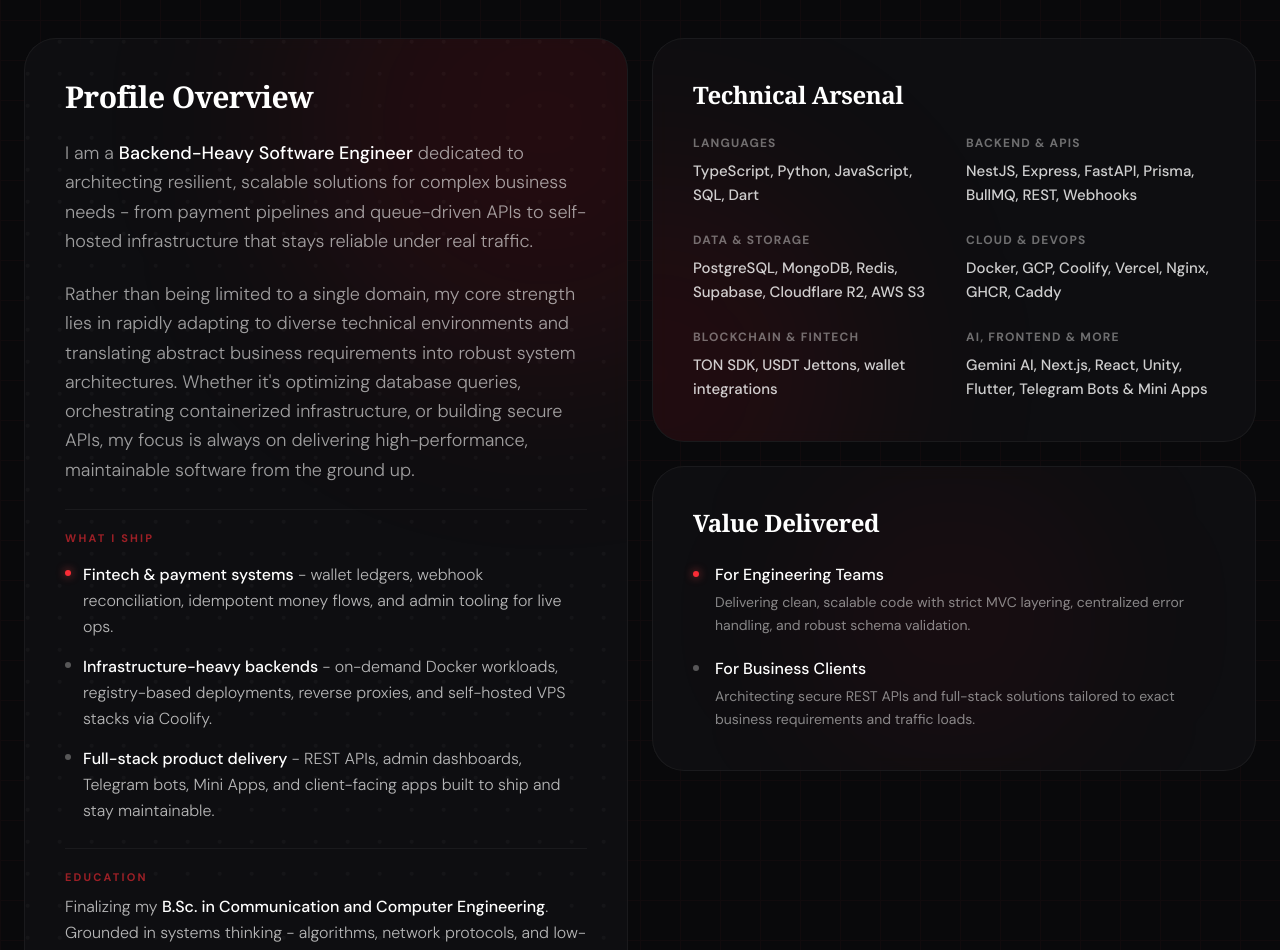
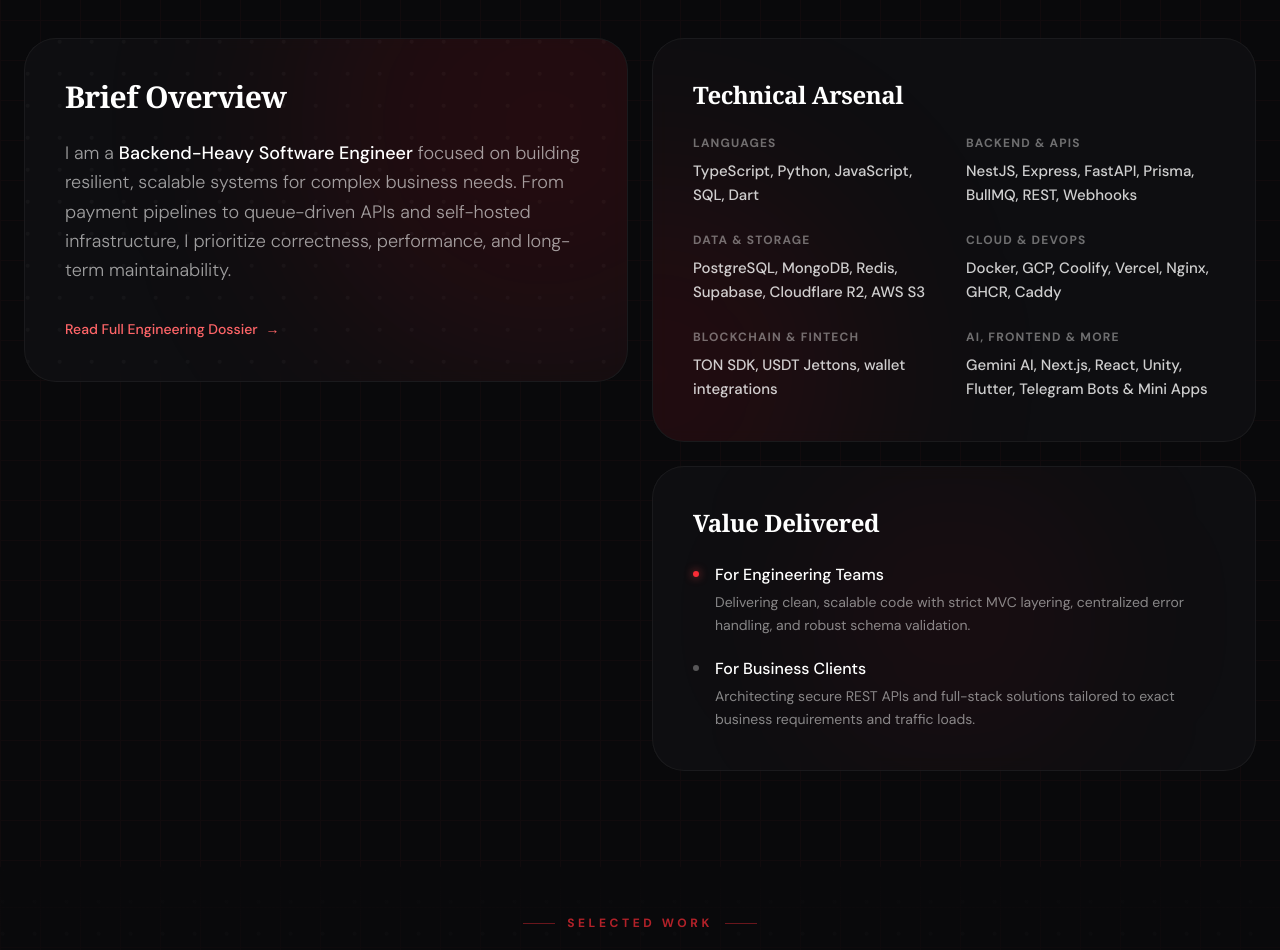
Before and after one commit to devYahia/portfolio-editorial-v2, a Next.js app: page / in a window 1280 px wide. Shown: the part 1020-1970 px from the top of the page. Built offline with nearby package versions, Linux system fonts and the light colour scheme.

Commit message:
fix: resolve redundant content, update tech stack to Node.js/TypeScript, fix OG preview domains and blog theme mismatch

```diff
--- a/src/app/about/page.tsx
+++ b/src/app/about/page.tsx
@@ -170,7 +170,7 @@
                   </div>
                   <div className="flex items-start justify-between gap-2 pb-2 border-b border-zinc-800">
                     <span className="text-zinc-500">Core Stack</span>
-                    <span className="font-medium text-zinc-200 text-right">Python, TypeScript, Go</span>
+                    <span className="font-medium text-zinc-200 text-right">Node.js, TypeScript</span>
                   </div>
                   <div className="flex items-start justify-between gap-2">
                     <span className="text-zinc-500">Status</span>
--- a/src/app/contact/page.tsx
+++ b/src/app/contact/page.tsx
@@ -87,7 +87,7 @@
 const guidelines = [
   {
     title: "Full-Time & Contract Roles",
-    text: "Open to remote backend software engineering roles (Python, Node.js, TypeScript, Go). Please include team size, tech stack, and role responsibilities.",
+    text: "Open to remote backend software engineering roles (Node.js, TypeScript). Please include team size, tech stack, and role responsibilities.",
   },
   {
     title: "System Architecture Consulting",
--- a/src/app/opengraph-image.tsx
+++ b/src/app/opengraph-image.tsx
@@ -70,7 +70,7 @@
                             YZ
                         </div>
                         <span style={{ display: "flex", fontSize: 22, color: "#a1a1aa", fontWeight: 600 }}>
-                            devyahia.me
+                            yahia.website
                         </span>
                     </div>
 
@@ -107,7 +107,7 @@
                         }}
                     >
                         <span>Egypt · Open to roles and freelance work</span>
-                        <span>FastAPI · NestJS · PostgreSQL · Docker · TON</span>
+                        <span>Node.js · TypeScript · PostgreSQL · Docker · TON</span>
                     </div>
                 </div>
             </div>
--- a/src/components/red-grid/GlobalRedBento.tsx
+++ b/src/components/red-grid/GlobalRedBento.tsx
@@ -69,67 +69,20 @@
             <div className="absolute top-0 right-0 w-[280px] sm:w-[400px] lg:w-[500px] h-[280px] sm:h-[400px] lg:h-[500px] bg-red-600/10 rounded-full blur-[80px] sm:blur-[100px] pointer-events-none translate-x-1/3 -translate-y-1/3 group-hover:bg-red-600/15 transition-colors duration-1000" />
 
             <div className="relative z-10 space-y-5 sm:space-y-6">
-              <h3 className="text-2xl sm:text-3xl font-serif text-white">Profile Overview</h3>
+              <h3 className="text-2xl sm:text-3xl font-serif text-white mb-6">Brief Overview</h3>
 
-              <p className="text-white/60 text-[15px] sm:text-base md:text-lg leading-relaxed font-light">
+              <p className="text-white/60 text-[15px] sm:text-base md:text-lg leading-relaxed font-light mb-6">
                 I am a{' '}
                 <span className="text-white font-medium">Backend-Heavy Software Engineer</span>{' '}
-                dedicated to architecting resilient, scalable solutions for complex business needs -
-                from payment pipelines and queue-driven APIs to self-hosted infrastructure that stays
-                reliable under real traffic.
-              </p>
-              <p className="text-white/60 text-[15px] sm:text-base md:text-lg leading-relaxed font-light">
-                Rather than being limited to a single domain, my core strength lies in rapidly adapting to
-                diverse technical environments and translating abstract business requirements into robust
-                system architectures. Whether it&apos;s optimizing database queries, orchestrating
-                containerized infrastructure, or building secure APIs, my focus is always on delivering
-                high-performance, maintainable software from the ground up.
+                focused on building resilient, scalable systems for complex business needs. From
+                payment pipelines to queue-driven APIs and self-hosted infrastructure, I prioritize
+                correctness, performance, and long-term maintainability.
               </p>
 
-              <div className="pt-4 sm:pt-5 border-t border-white/5 space-y-3 sm:space-y-4">
-                <p className="text-[10px] sm:text-[11px] font-bold tracking-[0.18em] sm:tracking-[0.2em] uppercase text-red-500/60">
-                  What I Ship
-                </p>
-                <ul className="space-y-3 sm:space-y-3.5">
-                  <li className="flex gap-3 items-start">
-                    <span className="w-1.5 h-1.5 rounded-full bg-red-500 mt-2 shrink-0 shadow-[0_0_8px_rgba(239,68,68,0.8)]" />
-                    <p className="text-white/70 text-[15px] sm:text-base leading-relaxed font-light">
-                      <span className="text-white font-medium">Fintech & payment systems</span> - wallet
-                      ledgers, webhook reconciliation, idempotent money flows, and admin tooling for live
-                      ops.
-                    </p>
-                  </li>
-                  <li className="flex gap-3 items-start">
-                    <span className="w-1.5 h-1.5 rounded-full bg-white/30 mt-2 shrink-0" />
-                    <p className="text-white/70 text-[15px] sm:text-base leading-relaxed font-light">
-                      <span className="text-white font-medium">Infrastructure-heavy backends</span> -
-                      on-demand Docker workloads, registry-based deployments, reverse proxies, and
-                      self-hosted VPS stacks via Coolify.
-                    </p>
-                  </li>
-                  <li className="flex gap-3 items-start">
-                    <span className="w-1.5 h-1.5 rounded-full bg-white/30 mt-2 shrink-0" />
-                    <p className="text-white/70 text-[15px] sm:text-base leading-relaxed font-light">
-                      <span className="text-white font-medium">Full-stack product delivery</span> - REST
-                      APIs, admin dashboards, Telegram bots, Mini Apps, and client-facing apps built to
-                      ship and stay maintainable.
-                    </p>
-                  </li>
-                </ul>
-              </div>
-
-              <div className="pt-4 sm:pt-5 border-t border-white/5">
-                <p className="text-[10px] sm:text-[11px] font-bold tracking-[0.18em] sm:tracking-[0.2em] uppercase text-red-500/60 mb-2">
-                  Education
-                </p>
-                <p className="text-white/70 text-[15px] sm:text-base leading-relaxed font-light">
-                  Finalizing my{' '}
-                  <span className="text-white font-medium">
-                    B.Sc. in Communication and Computer Engineering
-                  </span>
-                  . Grounded in systems thinking - algorithms, network protocols, and low-level behavior -
-                  so what I ship stays fast and reliable under real load.
-                </p>
+              <div className="pt-2">
+                <a href="/about" className="inline-flex items-center gap-2 text-sm font-medium text-red-400 hover:text-red-300 transition-colors">
+                  Read Full Engineering Dossier <span aria-hidden="true">&rarr;</span>
+                </a>
               </div>
             </div>
           </motion.div>
--- a/src/components/red-grid/GlobalRedHero.tsx
+++ b/src/components/red-grid/GlobalRedHero.tsx
@@ -38,7 +38,7 @@
             scalable <span className="font-bold text-white">systems</span>
           </h1>
           <div className="flex flex-col sm:flex-row flex-wrap gap-3 sm:gap-4 w-full sm:w-auto">
-            <a href="mailto:mrzak051@gmail.com" className="bg-white text-black font-semibold px-6 sm:px-10 py-3.5 sm:py-4 rounded-xl hover:bg-neutral-200 transition-colors text-sm tracking-wide inline-flex items-center justify-center w-full sm:w-auto">
+            <a href="mailto:devyahiazakaria@gmail.com" className="bg-white text-black font-semibold px-6 sm:px-10 py-3.5 sm:py-4 rounded-xl hover:bg-neutral-200 transition-colors text-sm tracking-wide inline-flex items-center justify-center w-full sm:w-auto">
               Let&apos;s Talk
             </a>
             <a href="/Yahia-Zakaria-Resume.pdf" download="Yahia-Zakaria-Resume.pdf" className="bg-[#111111]/50 text-white border border-white/20 font-semibold px-6 sm:px-10 py-3.5 sm:py-4 rounded-xl hover:bg-white/5 transition-colors flex items-center justify-center gap-3 text-sm tracking-wide backdrop-blur-sm w-full sm:w-auto">
--- a/src/lib/constants.ts
+++ b/src/lib/constants.ts
@@ -7,7 +7,7 @@
     title: "Backend-Heavy Software Engineer",
     description:
         "Yahia Mohamed Zakaria Youssef (Yahia Zakaria) is a Backend-Heavy Software Engineer from Egypt who builds production-grade systems: Telegram commerce platforms, payment pipelines, Docker-based infrastructure, FastAPI/NestJS APIs, and full-stack web applications. Open to backend engineering roles and freelance projects.",
-    url: "https://www.devyahia.me",
+    url: "https://yahia.website",
     ogImage: "/opengraph-image",
     locale: "en_US",
     location: {
@@ -16,9 +16,9 @@
     },
     links: {
         github: "https://github.com/devYahia",
-        linkedin: "https://www.linkedin.com/in/yahia-zakaria-911149265/",
+        linkedin: "https://www.linkedin.com/in/yahiamzakaria/",
         twitter: "https://x.com/YahiaSWE",
-        email: "mrzak051@gmail.com",
+        email: "devyahiazakaria@gmail.com",
         resume: "/Yahia-Zakaria-Resume.pdf",
     },
     keywords: [
```
Also changed, not shown: src/app/blog/[slug]/page.tsx (+4 -4 lines), src/app/blog/page.tsx (+6 -6 lines), src/components/blog/BlogCard.tsx (+5 -5 lines).
